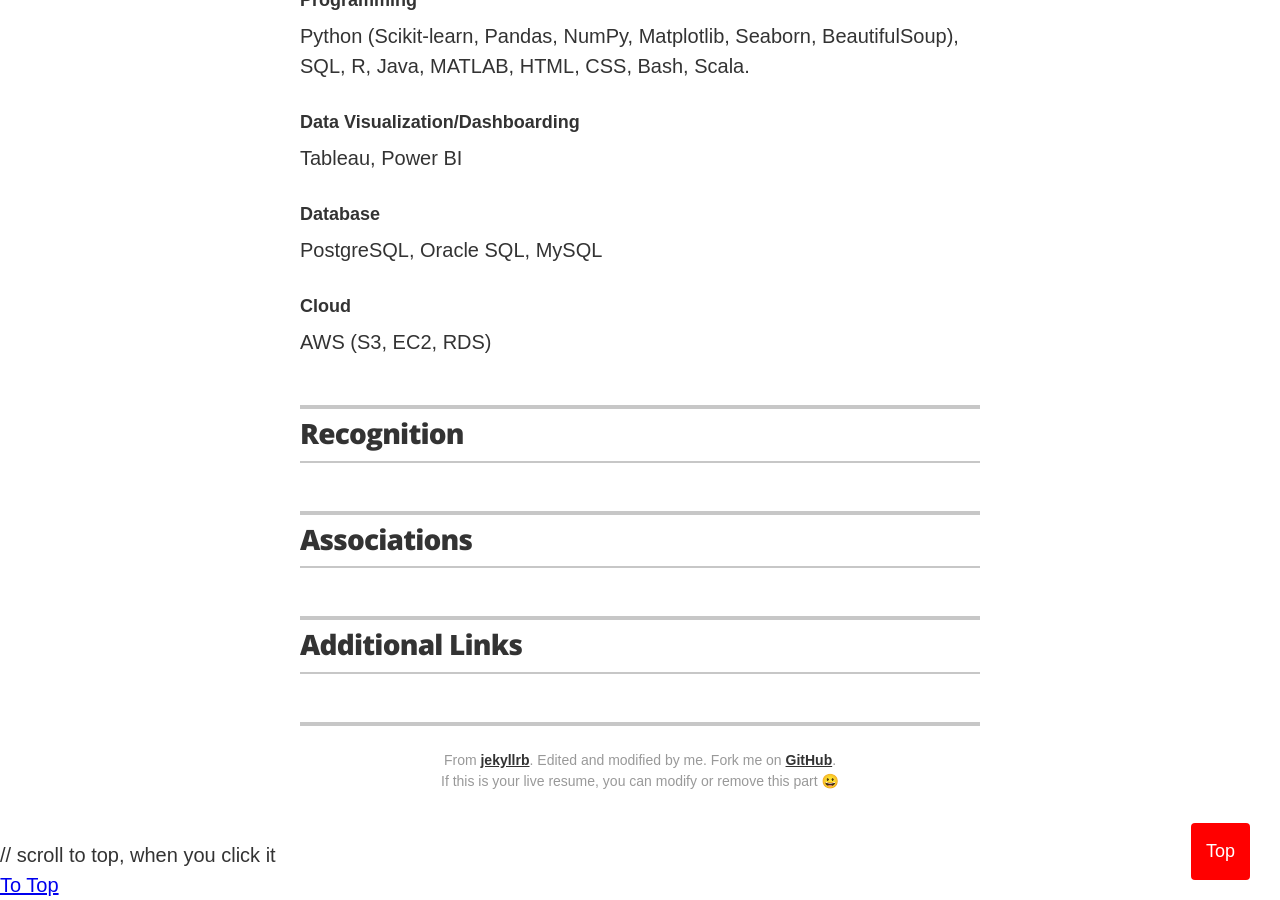
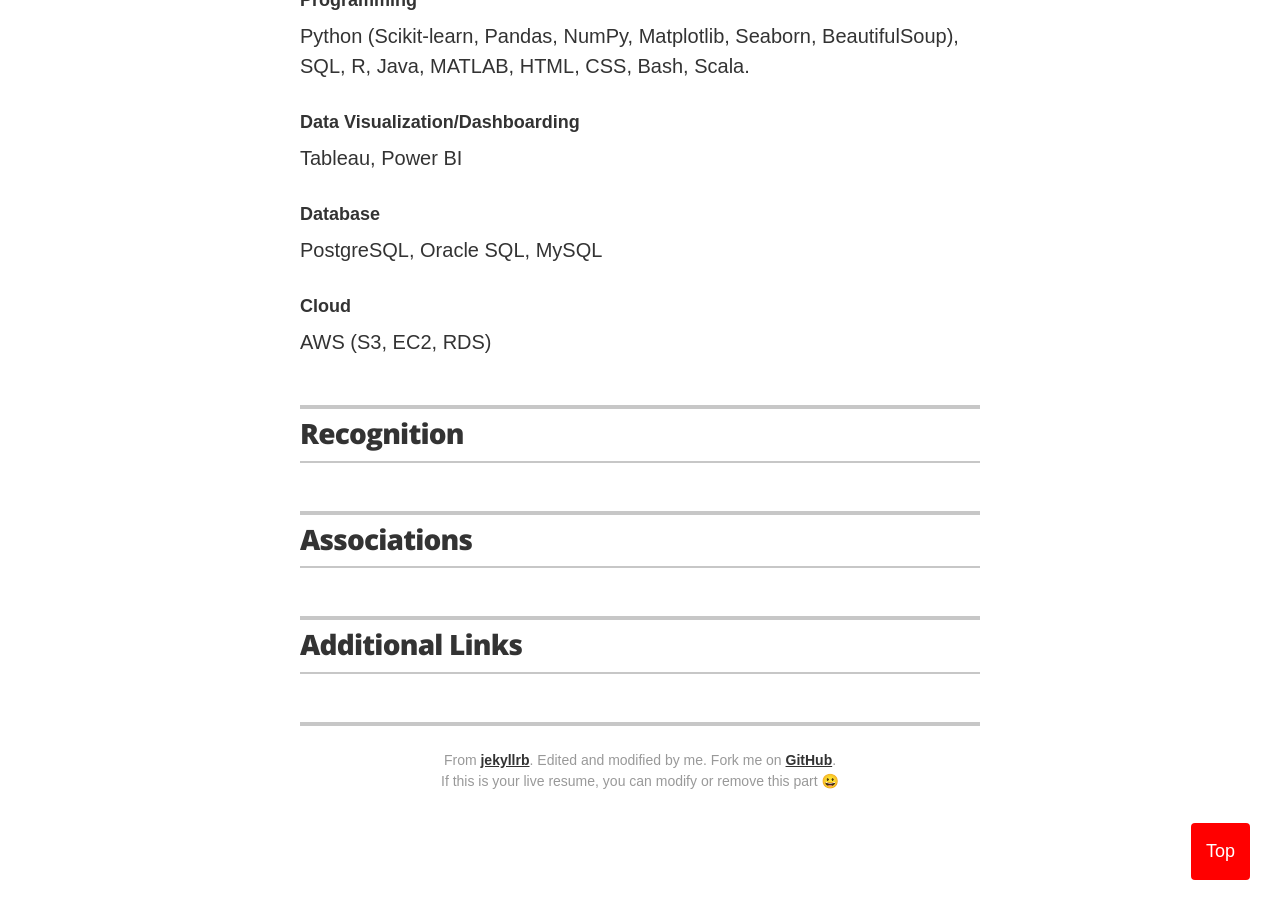
Before and after one commit to ttariqaziz/ttariqaziz.github.io, a Jekyll site: the page built from index.html, in a window 1280 px wide and 900 px high, scrolled down 2283 px. Built offline with Jekyll 4.4.1, drawn with Linux system fonts in a browser that asks for light colours.

Commit message:
Update resume.html

```diff
--- a/_layouts/resume.html
+++ b/_layouts/resume.html
@@ -238,13 +238,6 @@
 
     </div>
 
-    // scroll to top, when you click it
-    <div class="scroll-container">
-    <a href="#top">To Top</a>
-    </div>
-
-
-
 
 <meta name="viewport" content="width=device-width, initial-scale=1">
 <style>
```
